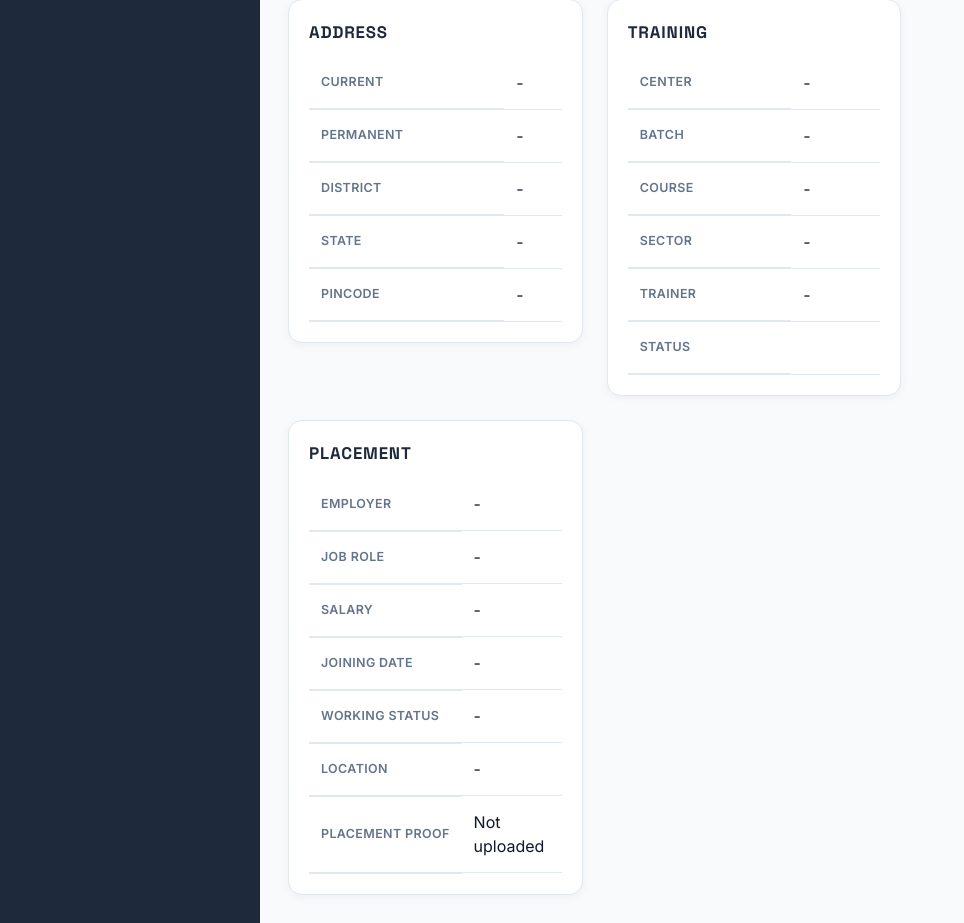
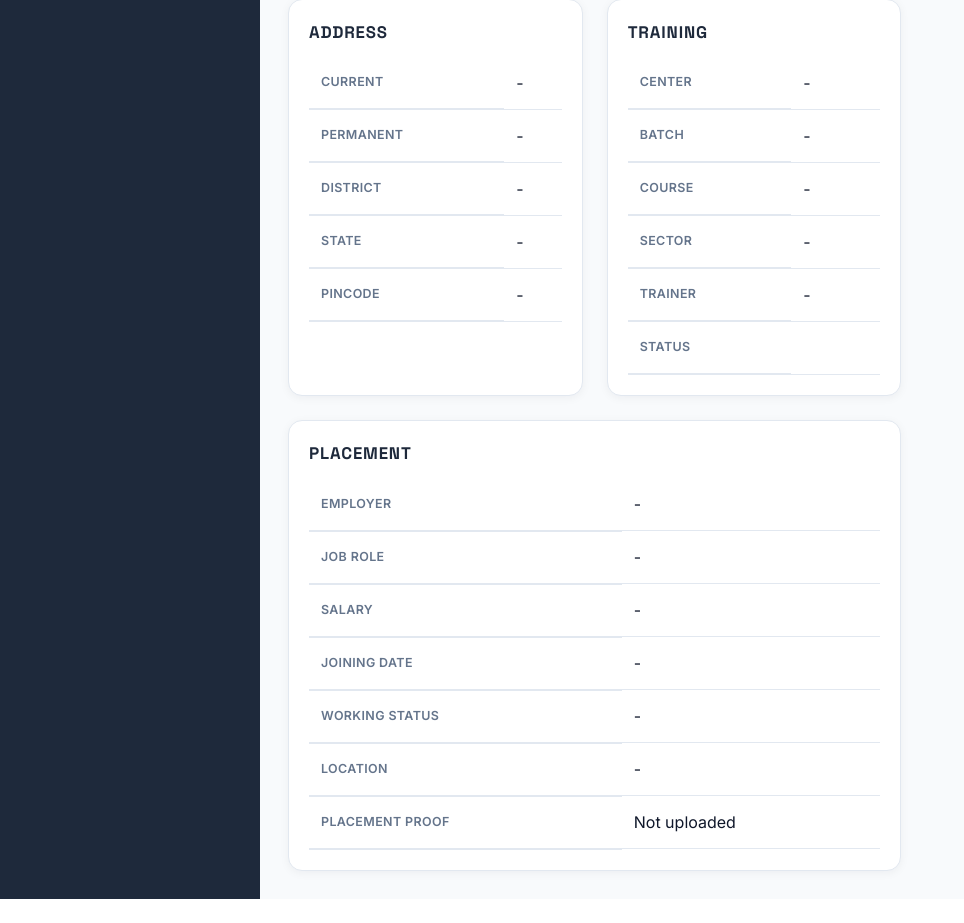
Before and after one commit to vanshika4139/demo_PTS-Placement-tracking-system, a Flask app: template demo_PTS-Placement-tracking-system--main/app/templates/organization/candidates/detail.html in a window 1280 px wide. Shown: the part 773-1696 px from the top of the page, without its empty margins (0-964 px from the left). After the commit the page ends 1672 px from the top, so only its background shows below. Run offline with Flask 3, Linux system fonts and the light colour scheme; the template is opened without the code that fills it, so the values that code supplies are empty.

Commit message:
Candidate detail: fix card grid and placement proof button

```diff
--- a/demo_PTS-Placement-tracking-system--main/app/templates/organization/candidates/detail.html
+++ b/demo_PTS-Placement-tracking-system--main/app/templates/organization/candidates/detail.html
@@ -30,6 +30,16 @@
     align-items: start;
   }
   .detail-table th {
+    white-space: nowrap;
+  }
+  .detail-card-row {
+    align-items: stretch;
+  }
+  .detail-wide {
+    grid-column: 1 / -1;
+  }
+  .detail-table td .ghost-btn {
+    display: inline-block;
     white-space: nowrap;
   }
 </style>
@@ -128,7 +138,7 @@
         {% endif %}
       </div>
 
-      <div class="panel-card">
+      <div class="panel-card detail-wide">
         <h3>Placement</h3>
         <table class="data-table detail-table">
           <tbody>
```
